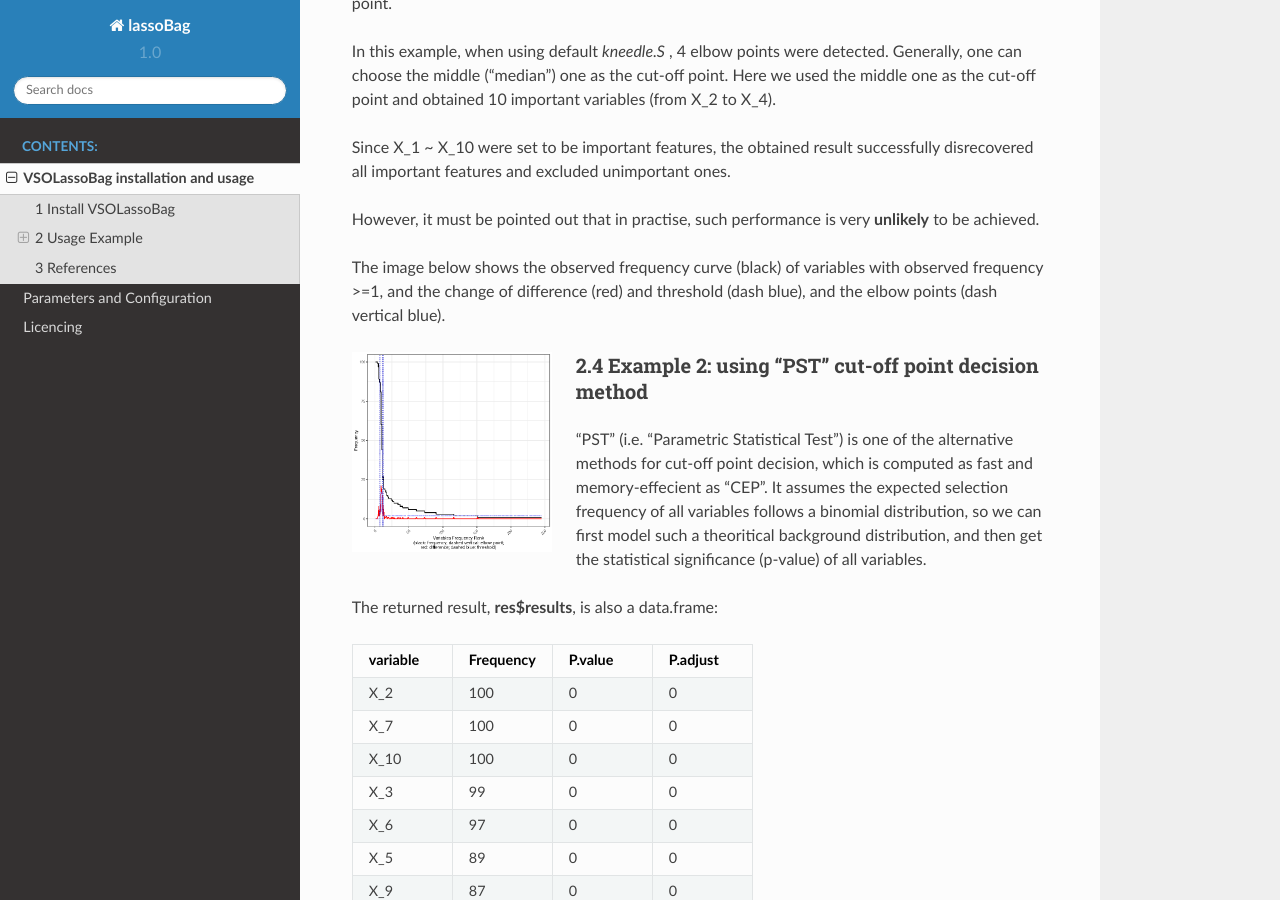
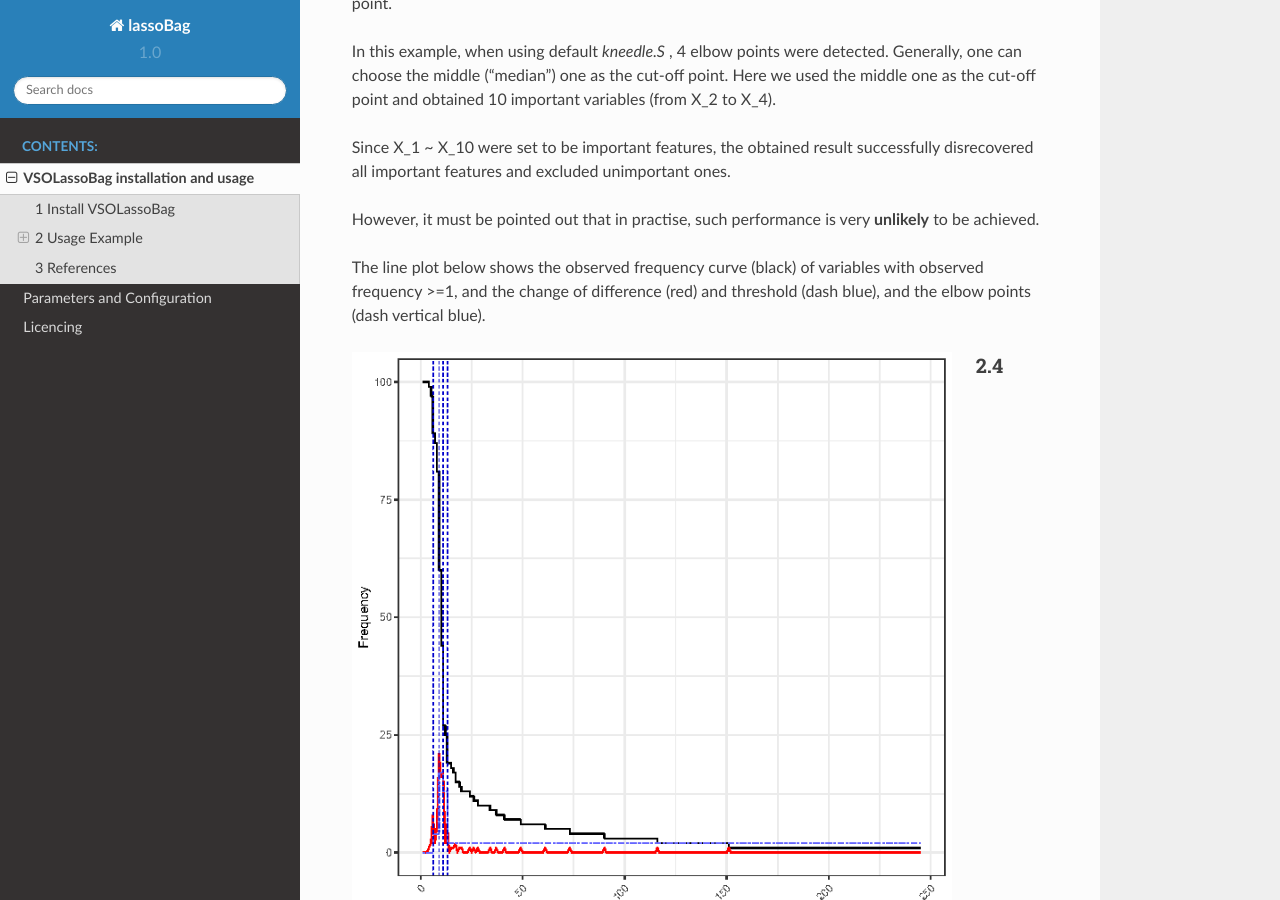
Before and after one commit to likelet/VSOLassoBag, a Sphinx documentation site: the page built from docs/contents/installation.rst, in a window 1280 px wide and 900 px high, scrolled down 3461 px. Built offline with Sphinx 7.4.7 and the Read the Docs theme 2.0.0, drawn with Linux system fonts in a browser that asks for light colours; some of the changed text lies outside the part shown.

Commit message:
add image for tutorial

```diff
--- a/docs/contents/installation.rst
+++ b/docs/contents/installation.rst
@@ -149,15 +149,18 @@
 However, it must be pointed out that in practise, such performance is very **unlikely** to be achieved.
 
 
-The image below shows the observed frequency curve (black) of variables with observed frequency >=1, and the change of difference (red) and threshold (dash blue), and the elbow points (dash vertical blue).
+The line plot below shows the observed frequency curve (black) of variables with observed frequency >=1, and the change of difference (red) and threshold (dash blue), and the elbow points (dash vertical blue).
 
 
 
 .. image:: ObservedFreqCurve.png
-   :height: 200 px
-   :width: 200 px
+   :height: 600 px
+   :width: 600 px
    :alt: Observed Frequency Curve
    :align: left
+
+
+
 
 
 
@@ -214,6 +217,17 @@
 
 Since X_1 ~ X_10 were set to be important features, the obtained result disrecovered all important features, but also included some unimportant ones (from X_468 to X_286).
 
+The histogram below shows the distribution of observed frequency of variables with observed frequency >=1, and the average selection ratio calculated based on the observed frequency.
+
+
+
+.. image:: ObservedFreqDistribution.png
+   :height: 600 px
+   :width: 600 px
+   :alt: Observed Frequency Distribution
+   :align: left
+
+
 
 
 3 References
```
Also changed, not shown: docs/contents/ObservedFreqDistribution.png (added).
